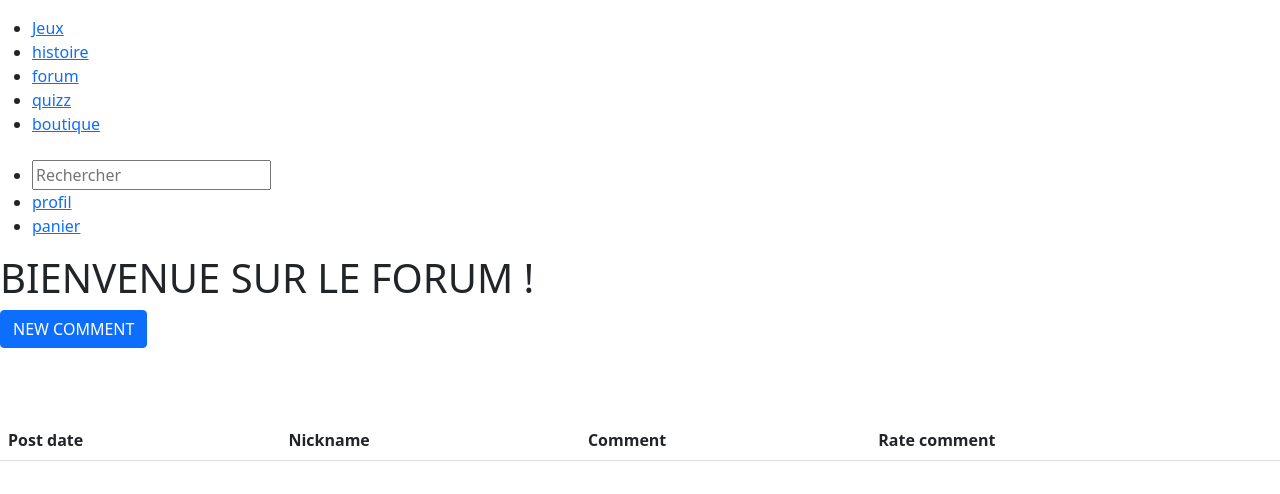
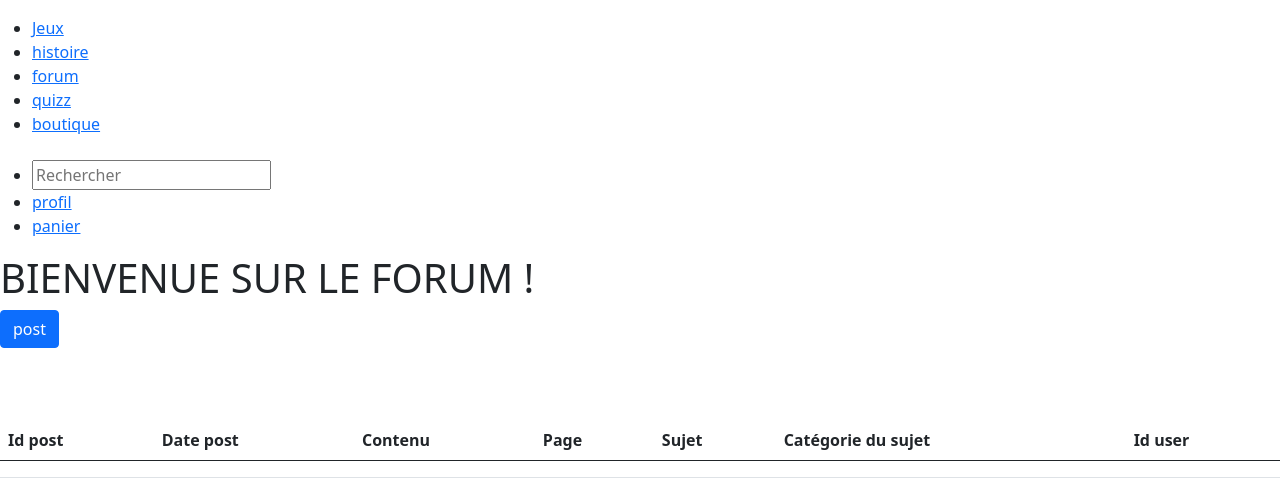
Before and after one commit to campagneA/Fil_Rouge, a PHP site: page /forum.php in a window 1280 px wide. Shown: the part 1336-1830 px from the top of the page. Before the commit the page ends 1797 px from the top, so only its background shows below. Run offline with PHP 8.4, Linux system fonts and the light colour scheme; lists and menus that the app fills with data are empty.

Commit message:
maj histoire + forum

```diff
--- a/pages/forum.php
+++ b/pages/forum.php
@@ -1,21 +1,37 @@
 <?php
     include 'header.php';
 ?>
+        <div class="backG-color">
             <h1 id="forum-title">BIENVENUE SUR LE FORUM !</h1>
                 <div class="center-buttons">
-                <button type="button" class="btn btn-primary">NEW COMMENT</button>
+                    <button type="button" class="btn btn-primary">post</button>
                 </div><br><br><br>
 
                 <table class="table">
                     <thead>
                         <tr>
 
-                    <th scope="col">Post date</th>
-                    <th scope="col">Nickname</th>
-                    <th scope="col">Comment</th>
-                    <th scope="col">Rate comment</th>
-
+                            <th scope="col">Id post</th>
+                            <th scope="col">Date post</th>
+                            <th scope="col">Contenu</th>
+                            <th scope="col">Page</th>
+                            <th scope="col">Sujet</th>
+                            <th scope="col">Catégorie du sujet</th>
+                            <th scope="col">Id user</th>
                         </tr>
                     </thead>
+
+                    <tbody>
+                        <td></td>
+                        <td></td>
+                        <td></td>
+                        <td></td>
+                        <td></td>
+                        <td></td>
+                        <td></td>
+                    </tbody>
+                </table>
+        </div>
+
     </body>
 </html>
```
Also changed, not shown: Fil_rouge.css (+20 -39 lines), pages/histoire.php (+2 -5 lines). Lines whose indentation alone changed are shown as unchanged.
